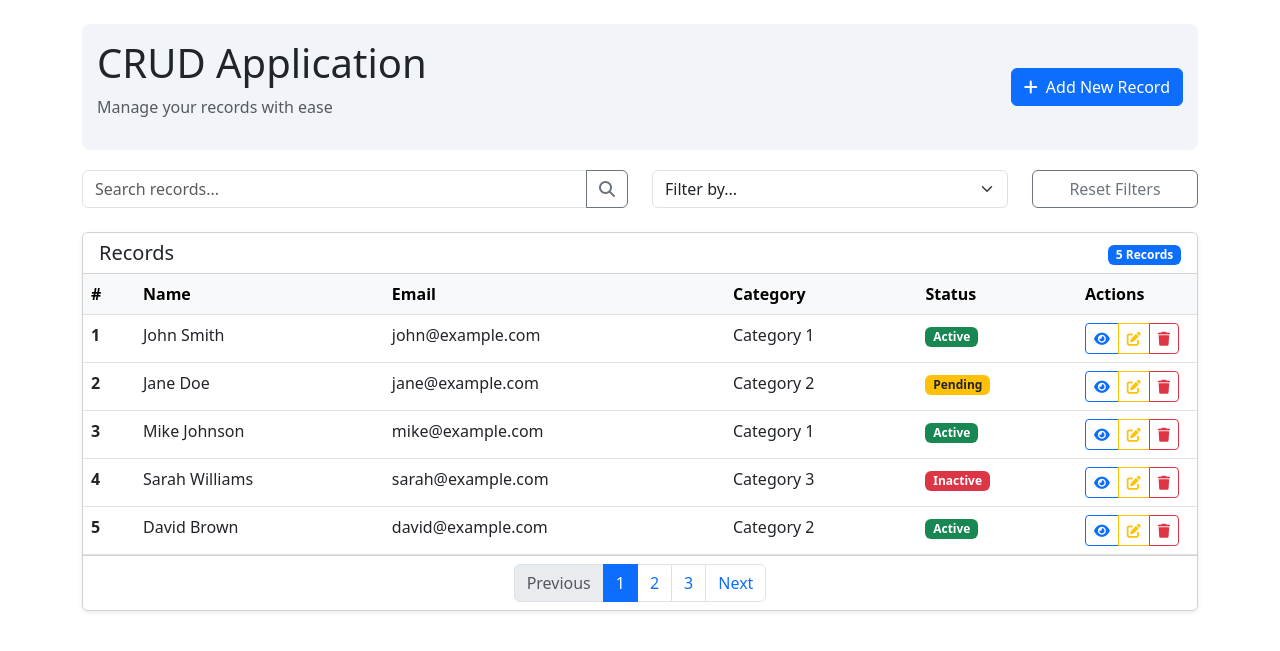
After one commit to kibali-cell/Flask-CRUD-Application, a Flask app: template templates/sample.html in a window 1280 px wide. The commit adds this page. Shown: the top 651 px of the page. Run offline with Flask 3, Linux system fonts and the light colour scheme; the template is opened without the code that fills it, so the values that code supplies are empty; some libraries are stand-ins or nearby versions.

Commit message:
worked on a sample file, and inheritance

```diff
--- a/App.py
+++ b/App.py
@@ -1,11 +1,11 @@
-from flask import Flask
+from flask import Flask, render_template
 
 app= Flask(__name__)
 
 
 @app.route('/' )
 def Index():
-    return "<h1> Hello World </h1>"
+    return render_template('index.html')
 
 
 if __name__ == "__main__":
--- /dev/null
+++ b/templates/sample.html
@@ -0,0 +1,469 @@
+<!DOCTYPE html>
+<html lang="en">
+<head>
+    <meta charset="UTF-8">
+    <meta name="viewport" content="width=device-width, initial-scale=1.0">
+    <title>CRUD Application</title>
+    <link href="https://cdnjs.cloudflare.com/ajax/libs/bootstrap/5.3.0/css/bootstrap.min.css" rel="stylesheet">
+    <link href="https://cdnjs.cloudflare.com/ajax/libs/font-awesome/6.4.0/css/all.min.css" rel="stylesheet">
+    <style>
+        .table-container {
+            max-height: 400px;
+            overflow-y: auto;
+        }
+        .action-column {
+            width: 120px;
+        }
+        .form-container {
+            background-color: #f8f9fa;
+            border-radius: 8px;
+            padding: 20px;
+            margin-bottom: 20px;
+        }
+        .header-container {
+            background-color: #f1f5f9;
+            border-radius: 8px;
+            padding: 15px;
+            margin-bottom: 20px;
+        }
+    </style>
+</head>
+<body>
+    <div class="container mt-4">
+        <!-- Header -->
+        <div class="header-container">
+            <div class="row align-items-center">
+                <div class="col">
+                    <h1>CRUD Application</h1>
+                    <p class="text-muted">Manage your records with ease</p>
+                </div>
+                <div class="col-auto">
+                    <button type="button" class="btn btn-primary" data-bs-toggle="modal" data-bs-target="#addRecordModal">
+                        <i class="fas fa-plus me-1"></i> Add New Record
+                    </button>
+                </div>
+            </div>
+        </div>
+
+        <!-- Search and Filter -->
+        <div class="row mb-4">
+            <div class="col-md-6">
+                <div class="input-group">
+                    <input type="text" class="form-control" placeholder="Search records..." id="searchInput">
+                    <button class="btn btn-outline-secondary" type="button">
+                        <i class="fas fa-search"></i>
+                    </button>
+                </div>
+            </div>
+            <div class="col-md-4">
+                <select class="form-select" id="filterSelect">
+                    <option selected>Filter by...</option>
+                    <option value="1">Category 1</option>
+                    <option value="2">Category 2</option>
+                    <option value="3">Category 3</option>
+                </select>
+            </div>
+            <div class="col-md-2">
+                <button class="btn btn-outline-secondary w-100" id="resetFilters">
+                    Reset Filters
+                </button>
+            </div>
+        </div>
+
+        <!-- Records Table -->
+        <div class="card shadow-sm">
+            <div class="card-header bg-white">
+                <div class="row align-items-center">
+                    <div class="col">
+                        <h5 class="mb-0">Records</h5>
+                    </div>
+                    <div class="col-auto">
+                        <span class="badge bg-primary" id="recordCount">5 Records</span>
+                    </div>
+                </div>
+            </div>
+            <div class="card-body p-0">
+                <div class="table-container">
+                    <table class="table table-hover mb-0">
+                        <thead class="table-light">
+                            <tr>
+                                <th scope="col">#</th>
+                                <th scope="col">Name</th>
+                                <th scope="col">Email</th>
+                                <th scope="col">Category</th>
+                                <th scope="col">Status</th>
+                                <th scope="col" class="action-column">Actions</th>
+                            </tr>
+                        </thead>
+                        <tbody>
+                            <tr>
+                                <th scope="row">1</th>
+                                <td>John Smith</td>
+                                <td>john@example.com</td>
+                                <td>Category 1</td>
+                                <td><span class="badge bg-success">Active</span></td>
+                                <td>
+                                    <div class="btn-group btn-group-sm">
+                                        <button type="button" class="btn btn-outline-primary" data-bs-toggle="modal" data-bs-target="#viewRecordModal">
+                                            <i class="fas fa-eye"></i>
+                                        </button>
+                                        <button type="button" class="btn btn-outline-warning" data-bs-toggle="modal" data-bs-target="#editRecordModal">
+                                            <i class="fas fa-edit"></i>
+                                        </button>
+                                        <button type="button" class="btn btn-outline-danger" data-bs-toggle="modal" data-bs-target="#deleteRecordModal">
+                                            <i class="fas fa-trash"></i>
+                                        </button>
+                                    </div>
+                                </td>
+                            </tr>
+                            <tr>
+                                <th scope="row">2</th>
+                                <td>Jane Doe</td>
+                                <td>jane@example.com</td>
+                                <td>Category 2</td>
+                                <td><span class="badge bg-warning text-dark">Pending</span></td>
+                                <td>
+                                    <div class="btn-group btn-group-sm">
+                                        <button type="button" class="btn btn-outline-primary" data-bs-toggle="modal" data-bs-target="#viewRecordModal">
+                                            <i class="fas fa-eye"></i>
+                                        </button>
+                                        <button type="button" class="btn btn-outline-warning" data-bs-toggle="modal" data-bs-target="#editRecordModal">
+                                            <i class="fas fa-edit"></i>
+                                        </button>
+                                        <button type="button" class="btn btn-outline-danger" data-bs-toggle="modal" data-bs-target="#deleteRecordModal">
+                                            <i class="fas fa-trash"></i>
+                                        </button>
+                                    </div>
+                                </td>
+                            </tr>
+                            <tr>
+                                <th scope="row">3</th>
+                                <td>Mike Johnson</td>
+                                <td>mike@example.com</td>
+                                <td>Category 1</td>
+                                <td><span class="badge bg-success">Active</span></td>
+                                <td>
+                                    <div class="btn-group btn-group-sm">
+                                        <button type="button" class="btn btn-outline-primary" data-bs-toggle="modal" data-bs-target="#viewRecordModal">
+                                            <i class="fas fa-eye"></i>
+                                        </button>
+                                        <button type="button" class="btn btn-outline-warning" data-bs-toggle="modal" data-bs-target="#editRecordModal">
+                                            <i class="fas fa-edit"></i>
+                                        </button>
+                                        <button type="button" class="btn btn-outline-danger" data-bs-toggle="modal" data-bs-target="#deleteRecordModal">
+                                            <i class="fas fa-trash"></i>
+                                        </button>
+                                    </div>
+                                </td>
+                            </tr>
+                            <tr>
+                                <th scope="row">4</th>
+                                <td>Sarah Williams</td>
+                                <td>sarah@example.com</td>
+                                <td>Category 3</td>
+                                <td><span class="badge bg-danger">Inactive</span></td>
+                                <td>
+                                    <div class="btn-group btn-group-sm">
+                                        <button type="button" class="btn btn-outline-primary" data-bs-toggle="modal" data-bs-target="#viewRecordModal">
+                                            <i class="fas fa-eye"></i>
+                                        </button>
+                                        <button type="button" class="btn btn-outline-warning" data-bs-toggle="modal" data-bs-target="#editRecordModal">
+                                            <i class="fas fa-edit"></i>
+                                        </button>
+                                        <button type="button" class="btn btn-outline-danger" data-bs-toggle="modal" data-bs-target="#deleteRecordModal">
+                                            <i class="fas fa-trash"></i>
+                                        </button>
+                                    </div>
+                                </td>
+                            </tr>
+                            <tr>
+                                <th scope="row">5</th>
+                                <td>David Brown</td>
+                                <td>david@example.com</td>
+                                <td>Category 2</td>
+                                <td><span class="badge bg-success">Active</span></td>
+                                <td>
+                                    <div class="btn-group btn-group-sm">
+                                        <button type="button" class="btn btn-outline-primary" data-bs-toggle="modal" data-bs-target="#viewRecordModal">
+                                            <i class="fas fa-eye"></i>
+                                        </button>
+                                        <button type="button" class="btn btn-outline-warning" data-bs-toggle="modal" data-bs-target="#editRecordModal">
+                                            <i class="fas fa-edit"></i>
+                                        </button>
+                                        <button type="button" class="btn btn-outline-danger" data-bs-toggle="modal" data-bs-target="#deleteRecordModal">
+                                            <i class="fas fa-trash"></i>
+                                        </button>
+                                    </div>
+                                </td>
+                            </tr>
+                        </tbody>
+                    </table>
+                </div>
+            </div>
+            <div class="card-footer bg-white">
+                <nav aria-label="Page navigation">
+                    <ul class="pagination justify-content-center mb-0">
+                        <li class="page-item disabled">
+                            <a class="page-link" href="#" tabindex="-1" aria-disabled="true">Previous</a>
+                        </li>
+                        <li class="page-item active"><a class="page-link" href="#">1</a></li>
+                        <li class="page-item"><a class="page-link" href="#">2</a></li>
+                        <li class="page-item"><a class="page-link" href="#">3</a></li>
+                        <li class="page-item">
+                            <a class="page-link" href="#">Next</a>
+                        </li>
+                    </ul>
+                </nav>
+            </div>
+        </div>
+
+        <!-- Add Record Modal -->
+        <div class="modal fade" id="addRecordModal" tabindex="-1" aria-labelledby="addRecordModalLabel" aria-hidden="true">
+            <div class="modal-dialog modal-lg">
+                <div class="modal-content">
+                    <div class="modal-header">
+                        <h5 class="modal-title" id="addRecordModalLabel">Add New Record</h5>
+                        <button type="button" class="btn-close" data-bs-dismiss="modal" aria-label="Close"></button>
+                    </div>
+                    <div class="modal-body">
+                        <form id="addRecordForm">
+                            <div class="row mb-3">
+                                <div class="col-md-6">
+                                    <label for="nameInput" class="form-label">Name</label>
+                                    <input type="text" class="form-control" id="nameInput" required>
+                                </div>
+                                <div class="col-md-6">
+                                    <label for="emailInput" class="form-label">Email</label>
+                                    <input type="email" class="form-control" id="emailInput" required>
+                                </div>
+                            </div>
+                            <div class="row mb-3">
+                                <div class="col-md-6">
+                                    <label for="categorySelect" class="form-label">Category</label>
+                                    <select class="form-select" id="categorySelect" required>
+                                        <option value="" selected disabled>Choose a category</option>
+                                        <option value="1">Category 1</option>
+                                        <option value="2">Category 2</option>
+                                        <option value="3">Category 3</option>
+                                    </select>
+                                </div>
+                                <div class="col-md-6">
+                                    <label for="statusSelect" class="form-label">Status</label>
+                                    <select class="form-select" id="statusSelect" required>
+                                        <option value="active">Active</option>
+                                        <option value="pending">Pending</option>
+                                        <option value="inactive">Inactive</option>
+                                    </select>
+                                </div>
+                            </div>
+                            <div class="mb-3">
+                                <label for="descriptionInput" class="form-label">Description</label>
+                                <textarea class="form-control" id="descriptionInput" rows="3"></textarea>
+                            </div>
+                        </form>
+                    </div>
+                    <div class="modal-footer">
+                        <button type="button" class="btn btn-secondary" data-bs-dismiss="modal">Cancel</button>
+                        <button type="submit" form="addRecordForm" class="btn btn-primary">Save Record</button>
+                    </div>
+                </div>
+            </div>
+        </div>
+
+        <!-- View Record Modal -->
+        <div class="modal fade" id="viewRecordModal" tabindex="-1" aria-labelledby="viewRecordModalLabel" aria-hidden="true">
+            <div class="modal-dialog">
+                <div class="modal-content">
+                    <div class="modal-header">
+                        <h5 class="modal-title" id="viewRecordModalLabel">Record Details</h5>
+                        <button type="button" class="btn-close" data-bs-dismiss="modal" aria-label="Close"></button>
+                    </div>
+                    <div class="modal-body">
+                        <div class="card mb-3">
+                            <div class="card-body">
+                                <h5 class="card-title">John Smith</h5>
+                                <h6 class="card-subtitle mb-2 text-muted">ID: 1</h6>
+                                <p class="card-text">Email: john@example.com</p>
+                                <p class="card-text">Category: Category 1</p>
+                                <p class="card-text">Status: <span class="badge bg-success">Active</span></p>
+                                <p class="card-text">Description: Lorem ipsum dolor sit amet, consectetur adipiscing elit. Nullam euismod, nisl eget ultricies aliquam.</p>
+                                <p class="card-text"><small class="text-muted">Created: 2025-04-01</small></p>
+                            </div>
+                        </div>
+                    </div>
+                    <div class="modal-footer">
+                        <button type="button" class="btn btn-secondary" data-bs-dismiss="modal">Close</button>
+                        <button type="button" class="btn btn-warning" data-bs-dismiss="modal" data-bs-toggle="modal" data-bs-target="#editRecordModal">Edit</button>
+                    </div>
+                </div>
+            </div>
+        </div>
+
+        <!-- Edit Record Modal -->
+        <div class="modal fade" id="editRecordModal" tabindex="-1" aria-labelledby="editRecordModalLabel" aria-hidden="true">
+            <div class="modal-dialog modal-lg">
+                <div class="modal-content">
+                    <div class="modal-header">
+                        <h5 class="modal-title" id="editRecordModalLabel">Edit Record</h5>
+                        <button type="button" class="btn-close" data-bs-dismiss="modal" aria-label="Close"></button>
+                    </div>
+                    <div class="modal-body">
+                        <form id="editRecordForm">
+                            <div class="row mb-3">
+                                <div class="col-md-6">
+                                    <label for="editNameInput" class="form-label">Name</label>
+                                    <input type="text" class="form-control" id="editNameInput" value="John Smith" required>
+                                </div>
+                                <div class="col-md-6">
+                                    <label for="editEmailInput" class="form-label">Email</label>
+                                    <input type="email" class="form-control" id="editEmailInput" value="john@example.com" required>
+                                </div>
+                            </div>
+                            <div class="row mb-3">
+                                <div class="col-md-6">
+                                    <label for="editCategorySelect" class="form-label">Category</label>
+                                    <select class="form-select" id="editCategorySelect" required>
+                                        <option value="1" selected>Category 1</option>
+                                        <option value="2">Category 2</option>
+                                        <option value="3">Category 3</option>
+                                    </select>
+                                </div>
+                                <div class="col-md-6">
+                                    <label for="editStatusSelect" class="form-label">Status</label>
+                                    <select class="form-select" id="editStatusSelect" required>
+                                        <option value="active" selected>Active</option>
+                                        <option value="pending">Pending</option>
+                                        <option value="inactive">Inactive</option>
+                                    </select>
+                                </div>
+                            </div>
+                            <div class="mb-3">
+                                <label for="editDescriptionInput" class="form-label">Description</label>
+                                <textarea class="form-control" id="editDescriptionInput" rows="3">Lorem ipsum dolor sit amet, consectetur adipiscing elit. Nullam euismod, nisl eget ultricies aliquam.</textarea>
+                            </div>
+                        </form>
+                    </div>
+                    <div class="modal-footer">
+                        <button type="button" class="btn btn-secondary" data-bs-dismiss="modal">Cancel</button>
+                        <button type="submit" form="editRecordForm" class="btn btn-primary">Update Record</button>
+                    </div>
+                </div>
+            </div>
+        </div>
+
+        <!-- Delete Record Modal -->
+        <div class="modal fade" id="deleteRecordModal" tabindex="-1" aria-labelledby="deleteRecordModalLabel" aria-hidden="true">
+            <div class="modal-dialog">
+                <div class="modal-content">
+                    <div class="modal-header">
+                        <h5 class="modal-title" id="deleteRecordModalLabel">Confirm Delete</h5>
+                        <button type="button" class="btn-close" data-bs-dismiss="modal" aria-label="Close"></button>
+                    </div>
+                    <div class="modal-body">
+                        <div class="alert alert-danger">
+                            <i class="fas fa-exclamation-triangle me-2"></i>
+                            Are you sure you want to delete this record? This action cannot be undone.
+                        </div>
+                        <p><strong>Name:</strong> John Smith</p>
+                        <p><strong>Email:</strong> john@example.com</p>
+                    </div>
+                    <div class="modal-footer">
+                        <button type="button" class="btn btn-secondary" data-bs-dismiss="modal">Cancel</button>
+                        <button type="button" class="btn btn-danger">Delete Record</button>
+                    </div>
+                </div>
+            </div>
+        </div>
+    </div>
+
+    <script src="https://cdnjs.cloudflare.com/ajax/libs/bootstrap/5.3.0/js/bootstrap.bundle.min.js"></script>
+    <script>
+        // Form validation
+        document.addEventListener('DOMContentLoaded', function() {
+            const forms = document.querySelectorAll('.needs-validation');
+
+            Array.from(forms).forEach(form => {
+                form.addEventListener('submit', event => {
+                    if (!form.checkValidity()) {
+                        event.preventDefault();
+                        event.stopPropagation();
+                    }
+
+                    form.classList.add('was-validated');
+                }, false);
+            });
+
+            // For demo purposes only - would be replaced with real data handling
+            document.getElementById('addRecordForm').addEventListener('submit', function(e) {
+                e.preventDefault();
+                alert('Record would be saved to database here!');
+                const modal = bootstrap.Modal.getInstance(document.getElementById('addRecordModal'));
+                modal.hide();
+            });
+
+            document.getElementById('editRecordForm').addEventListener('submit', function(e) {
+                e.preventDefault();
+                alert('Record would be updated in database here!');
+                const modal = bootstrap.Modal.getInstance(document.getElementById('editRecordModal'));
+                modal.hide();
+            });
+
+            // Simple search functionality
+            document.getElementById('searchInput').addEventListener('keyup', function() {
+                const searchValue = this.value.toLowerCase();
+                const table = document.querySelector('table');
+                const rows = table.querySelectorAll('tbody tr');
+
+                rows.forEach(row => {
+                    const text = row.textContent.toLowerCase();
+                    row.style.display = text.includes(searchValue) ? '' : 'none';
+                });
+
+                updateRecordCount();
+            });
+
+            // Simple filter functionality
+            document.getElementById('filterSelect').addEventListener('change', function() {
+                const filterValue = this.value;
+                if (filterValue === 'Filter by...') {
+                    resetFilters();
+                    return;
+                }
+
+                const table = document.querySelector('table');
+                const rows = table.querySelectorAll('tbody tr');
+
+                rows.forEach(row => {
+                    const category = row.cells[3].textContent;
+                    row.style.display = category.includes('Category ' + filterValue) ? '' : 'none';
+                });
+
+                updateRecordCount();
+            });
+
+            // Reset filters
+            document.getElementById('resetFilters').addEventListener('click', resetFilters);
+
+            function resetFilters() {
+                document.getElementById('searchInput').value = '';
+                document.getElementById('filterSelect').selectedIndex = 0;
+
+                const table = document.querySelector('table');
+                const rows = table.querySelectorAll('tbody tr');
+
+                rows.forEach(row => {
+                    row.style.display = '';
+                });
+
+                updateRecordCount();
+            }
+
+            function updateRecordCount() {
+                const table = document.querySelector('table');
+                const visibleRows = Array.from(table.querySelectorAll('tbody tr')).filter(row => row.style.display !== 'none');
+                document.getElementById('recordCount').textContent = visibleRows.length + ' Records';
+            }
+        });
+    </script>
+</body>
+</html>
```
Also changed, not shown: templates/base.html (added, +14 -0 lines), templates/header.html (added, +8 -0 lines), templates/index.html (+7 -12 lines).
